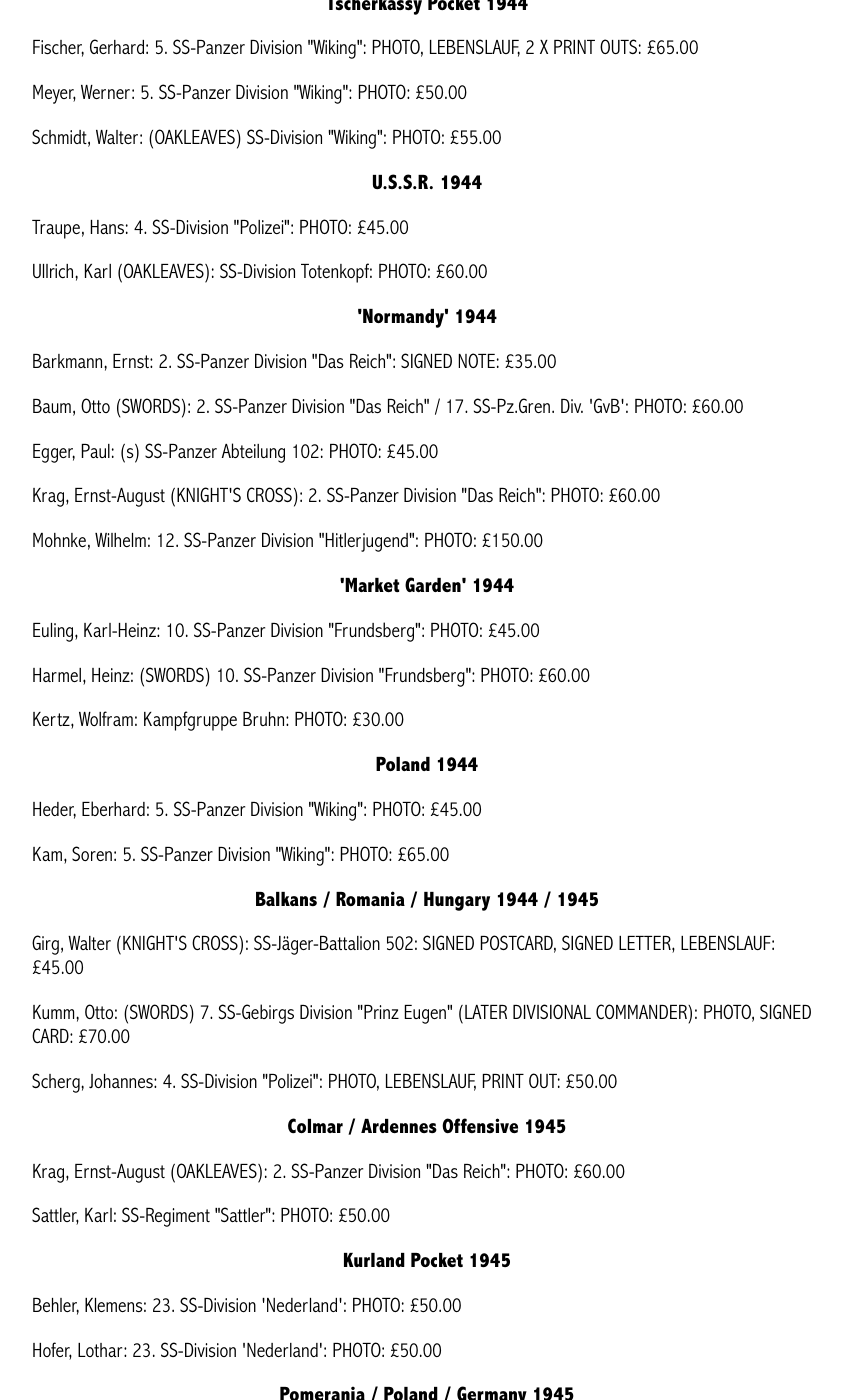
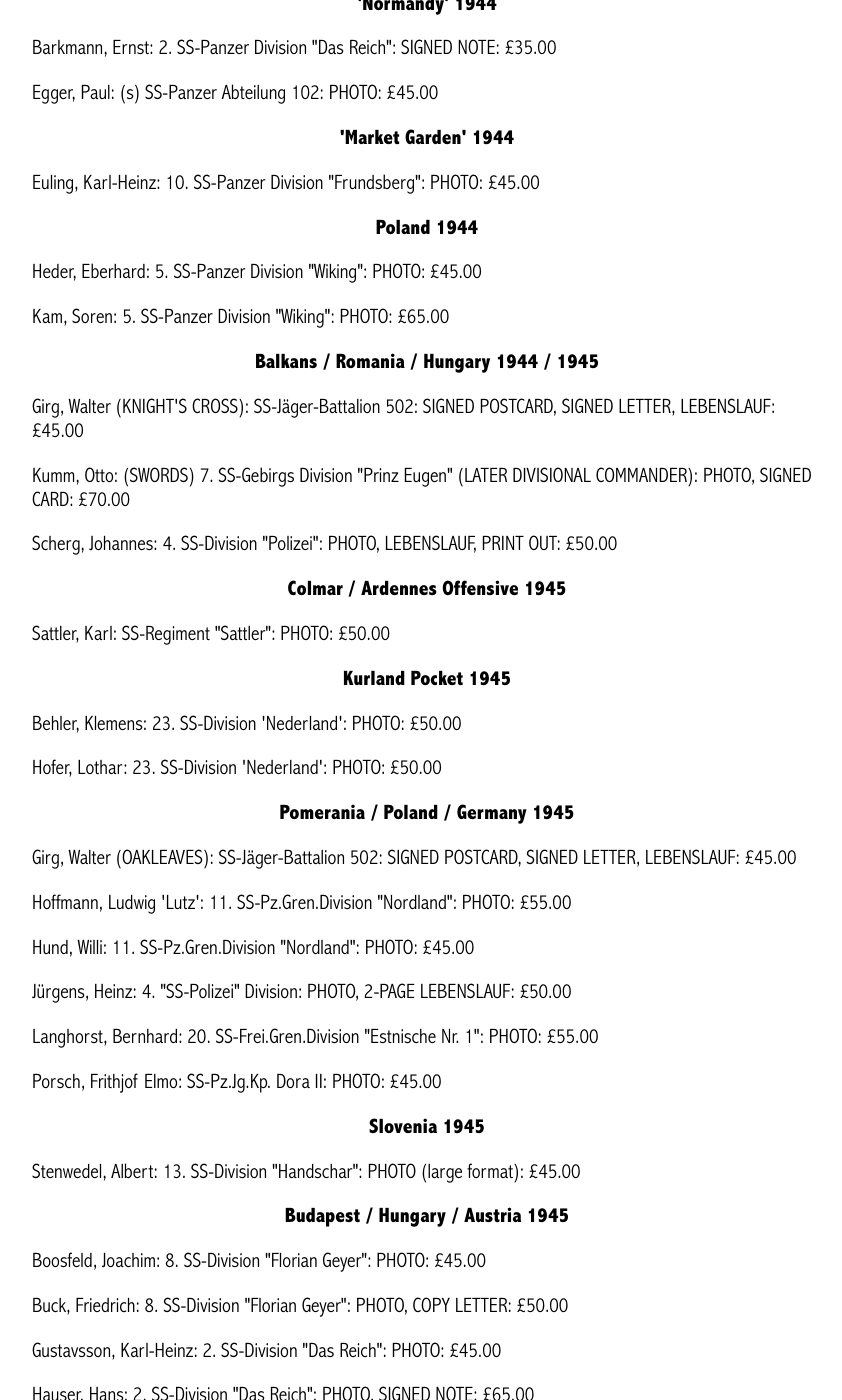
Before and after one commit to lahphotographs/lahphotographs.github.com, a Jekyll site: the page built from Waffen_SS_photos.md, in a window 1280 px wide and 1400 px high, scrolled down 2029 px. Shown: the whole window, without its empty margins (213-1055 px from the left). Built offline with Jekyll 4.4.1, drawn with Linux system fonts in a browser that asks for light colours; some of the changed text lies outside the part shown.

Commit message:
Update Waffen_SS_photos.md

```diff
--- a/Waffen_SS_photos.md
+++ b/Waffen_SS_photos.md
@@ -10,7 +10,6 @@ permalink: /waffen_ss_photos.html
 <img src="./assets/Grieme grouping.jpeg"/>
 <img src="./assets/Fischer grouping.jpeg"/>
 <img src="./assets/Schneidereit.jpeg"/>
-<img src="./assets/Geisler.jpeg"/>
 <img src="./assets/Lainer.jpeg"/>
 <img src="./assets/Girg.jpeg"/>
 <img src="./assets/Hauser.jpeg"/>
@@ -23,22 +22,15 @@ permalink: /waffen_ss_photos.html
 <p><b><center>Operation Barbarossa 1941 / 1942</center></b></p>
 <p>Kumm,	Otto (KNIGHT'S CROSS):	SS-Division Reich:	PHOTO, SIGNED CARD: £70.00
 <br />
-<p><b><center>Demjansk Pocket 1942</center></b></p>
-<p>Baum,	Otto (KNIGHT'S CROSS):	SS-Division Totenkopf:	PHOTO: £60.00
-<p>Ullrich,	Karl (KNIGHT'S CROSS):	SS-Division Totenkopf:	PHOTO: £60.00
-<br />
 <p><b><center>Kharkov / Kursk 1943</center></b></p>
-<p>Harmel,	Heinz: (KNIGHT'S CROSS) SS-Division "Das Reich":	PHOTO: £60.00
 <p>Kumm,	Otto:	(OAKLEAVES) SS-Division "Das Reich":	PHOTO, SIGNED CARD: £70.00
 <p>Sandig,	Rudi:	(KNIGHT'S CROSS) LSSAH:	PHOTO: £55.00
-<p>Baum,	Otto (OAKLEAVES):	SS-Division Totenkopf:	PHOTO: £60.00
 <br />
 <p><b><center>Russia 1943</center></b></p>
 <p>Brosow,	Siegfried: 2. SS-Panzer Division "Das Reich":	PHOTO: £50.00
 <p>Eichhorn,	Hugo:	SS-Division "Wiking":	PHOTO, LEBENSLAUF: £60.00
 <p>Goehler,	Johannes:	SS-Division "Florian Geyer":	PHOTO (large format): £50.00
 <p>Grieme,	Wilhelm:	SS-Division "Das Reich":	PHOTO, LEBENSLAUF: £60.00
-<p>Harmel,	Heinz: (OAKLEAVES) SS-Division "Das Reich":	PHOTO: £60.00
 <p>Lainer,	Josef:	SS-Division "Das Reich":	PHOTO: £50.00
 <p>Mooymann,	Gerardes:	SS-Freiwilligen Legion  "Nederland":	PHOTO (Wartime clipped signature): £250.00
 <p>Muller,	Albert:	SS-Division "Wiking":	PHOTO: £55.00
@@ -59,19 +51,13 @@ permalink: /waffen_ss_photos.html
 <br />
 <p><b><center>U.S.S.R. 1944</center></b></p>
 <p>Traupe,	Hans:	4. SS-Division "Polizei":	PHOTO: £45.00
-<p>Ullrich,	Karl (OAKLEAVES):	SS-Division Totenkopf:	PHOTO: £60.00
 <br />
 <p><b><center>'Normandy' 1944</center></b></p>
 <p>Barkmann,	Ernst:	2. SS-Panzer Division "Das Reich": SIGNED NOTE: £35.00
-<p>Baum,	Otto (SWORDS):	2. SS-Panzer Division "Das Reich" / 17. SS-Pz.Gren. Div. 'GvB':	PHOTO: £60.00
 <p>Egger,	Paul:	(s) SS-Panzer Abteilung 102:	PHOTO: £45.00
-<p>Krag,	Ernst-August (KNIGHT'S CROSS):	2. SS-Panzer Division "Das Reich": PHOTO: £60.00
-<p>Mohnke,	Wilhelm:	12. SS-Panzer Division "Hitlerjugend": PHOTO: £150.00
 <br />
 <p><b><center>'Market Garden' 1944</center></b></p>
 <p>Euling,	Karl-Heinz:	10. SS-Panzer Division "Frundsberg":	PHOTO: £45.00
-<p>Harmel,	Heinz: (SWORDS) 10. SS-Panzer Division "Frundsberg":	PHOTO: £60.00
-<p>Kertz,	Wolfram:	Kampfgruppe Bruhn:	PHOTO: £30.00
 <br />
 <p><b><center>Poland 1944</center></b></p>
 <p>Heder,	Eberhard:	5. SS-Panzer Division "Wiking":	PHOTO: £45.00
@@ -83,7 +69,6 @@ permalink: /waffen_ss_photos.html
 <p>Scherg,	Johannes:	4. SS-Division "Polizei":	PHOTO, LEBENSLAUF, PRINT OUT: £50.00
 <br />
 <p><b><center>Colmar / Ardennes Offensive 1945</center></b></p>
-<p>Krag,	Ernst-August (OAKLEAVES):	2. SS-Panzer Division "Das Reich": PHOTO: £60.00
 <p>Sattler,	Karl:	SS-Regiment "Sattler":	PHOTO: £50.00
 <br />
 <p><b><center>Kurland Pocket 1945</center></b></p>
@@ -117,11 +102,5 @@ permalink: /waffen_ss_photos.html
 <p>Reber,	Gustav-Peter:	XI. SS-Panzer Korps:	PHOTO: £45.00
 <p>Richter,	Friedrich 'Fritz':	10. SS-Division "Frundsberg":	PHOTO: £50.00
 <br />
-<p><b><center>Battle for Berlin 1945</center></b></p>
-<p>Fenet,	Henri:	33. SS-Frei.Gren.Division "Charlemagne":	SIGNED AND DATED CARD: £30.00
-<p>Fey,	Will:	(s) SS-Panzer Abteilung 502:	PHOTO: £60.00
-<p>Gieseler,	Karl:	11. SS-Pz.Gren.Division "Nordland":	PHOTO, LEBENSLAUF: £50.00
-<p>Schafer,	Oskar:	(s) SS-Panzer Abteilung 503:	PHOTO & SIGNED ADDRESS CARD: £80.00
-<br />
 <br />
 <p><b><centre>Not see the person you would like to add to your collection in the list above? Just ask for who you seek, so that I can confirm whether they are within the wider collection.
```
